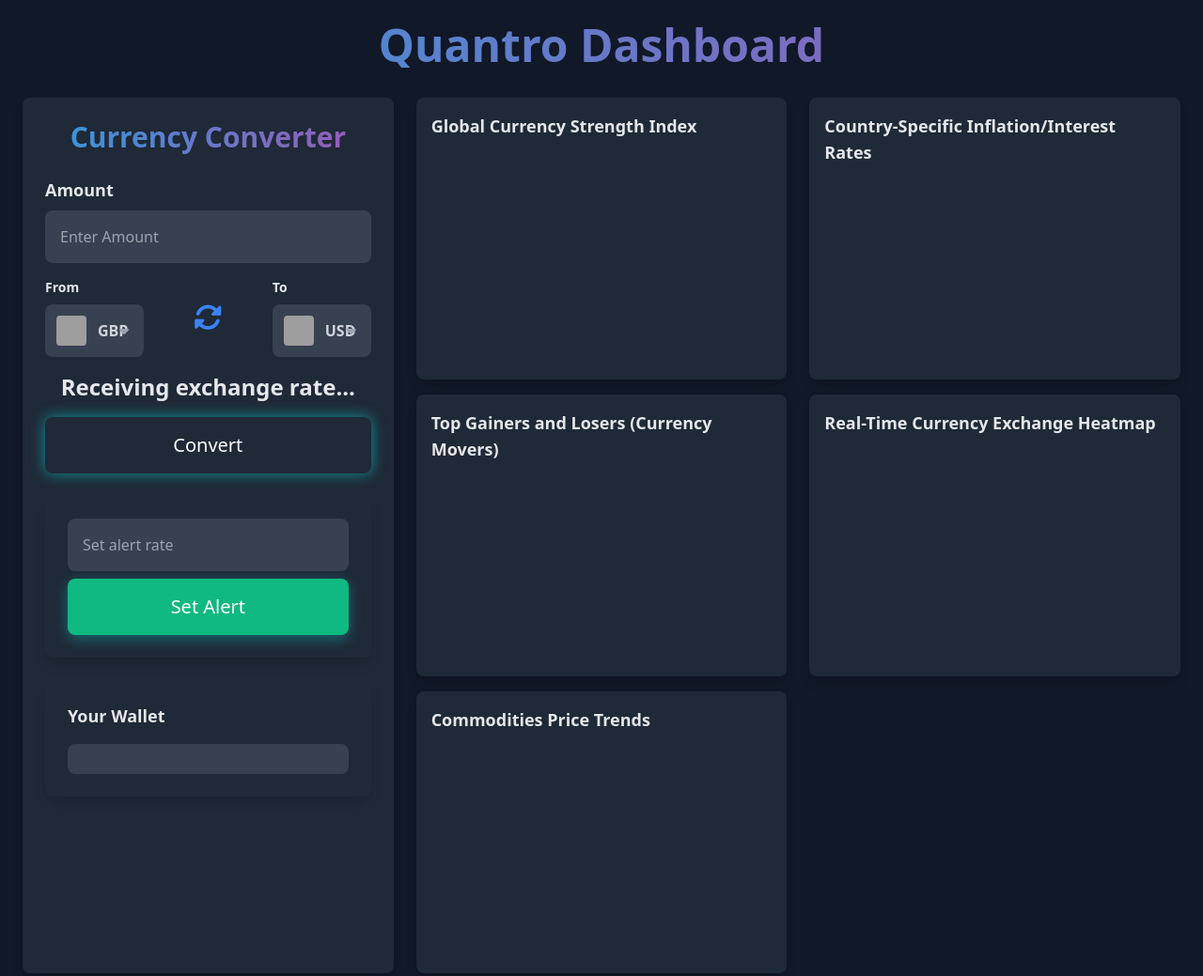
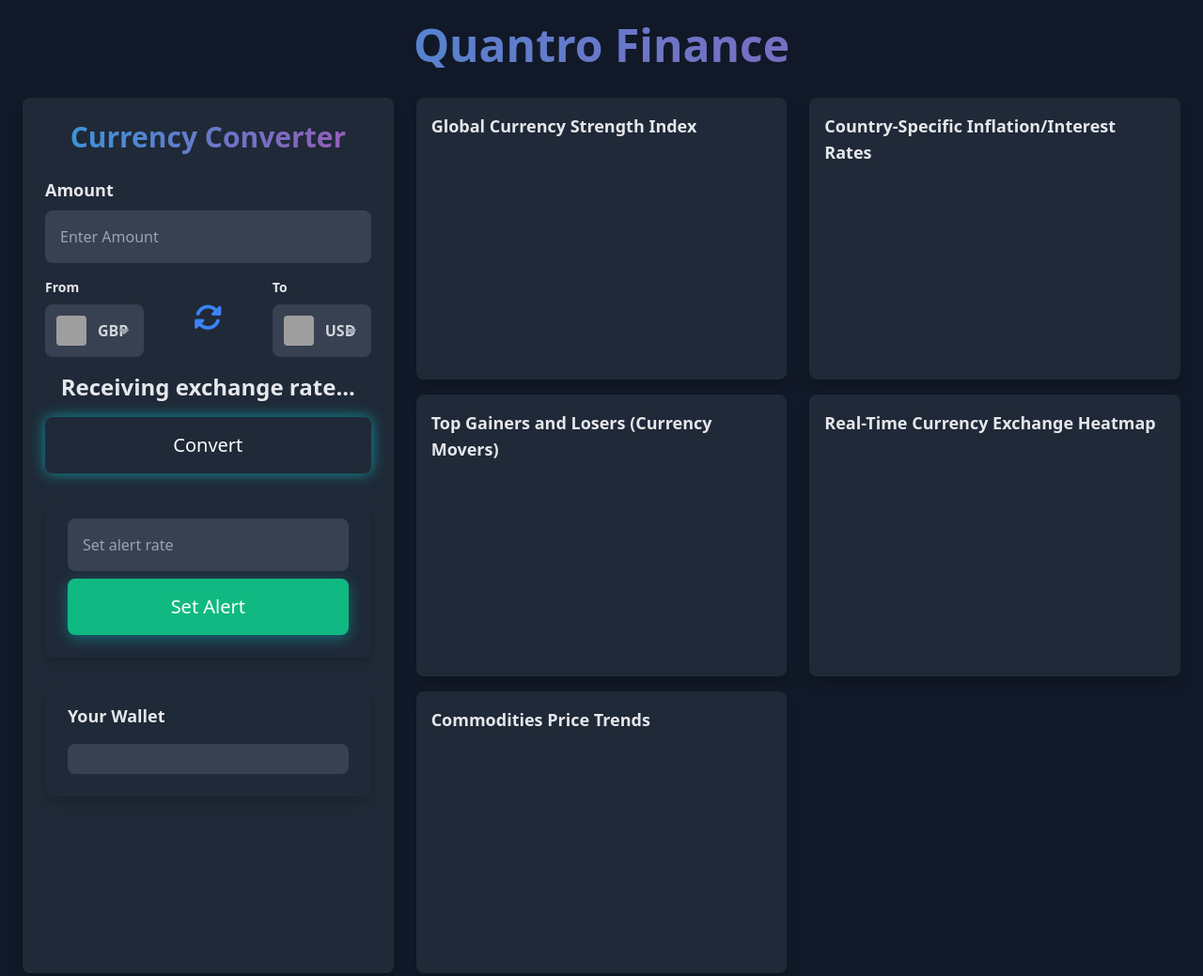
Before and after one commit to jushotheone/currency_converter, a website: page index.html in a window 1280 px wide. Shown: the top 1039 px of the page at 94% size. Drawn offline with nearby package versions, Linux system fonts and the light colour scheme; no server answers; grey boxes are pictures that could not be loaded; a script that the page names is missing.

Commit message:
made fixes on the script and html

```diff
--- a/index.html
+++ b/index.html
@@ -4,7 +4,7 @@
 <head>
     <meta charset="UTF-8">
     <meta name="viewport" content="width=device-width, initial-scale=1.0">
-    <title>Quantro: Currency Converter Dashboard</title>
+    <title>Quantro: Currency Converter</title>
     <link href="https://cdn.jsdelivr.net/npm/tailwindcss@2.2.19/dist/tailwind.min.css" rel="stylesheet">
     <style>
         /* Glow effect around interactive buttons */
@@ -134,7 +134,7 @@
     <div class="container mx-auto p-6">
         <!-- Header with Gradient effect -->
         <header class="text-center text-5xl font-bold mb-8 section-header">
-            Quantro Dashboard
+            Quantro Finance
         </header>
 
         <div class="grid-layout">
```
